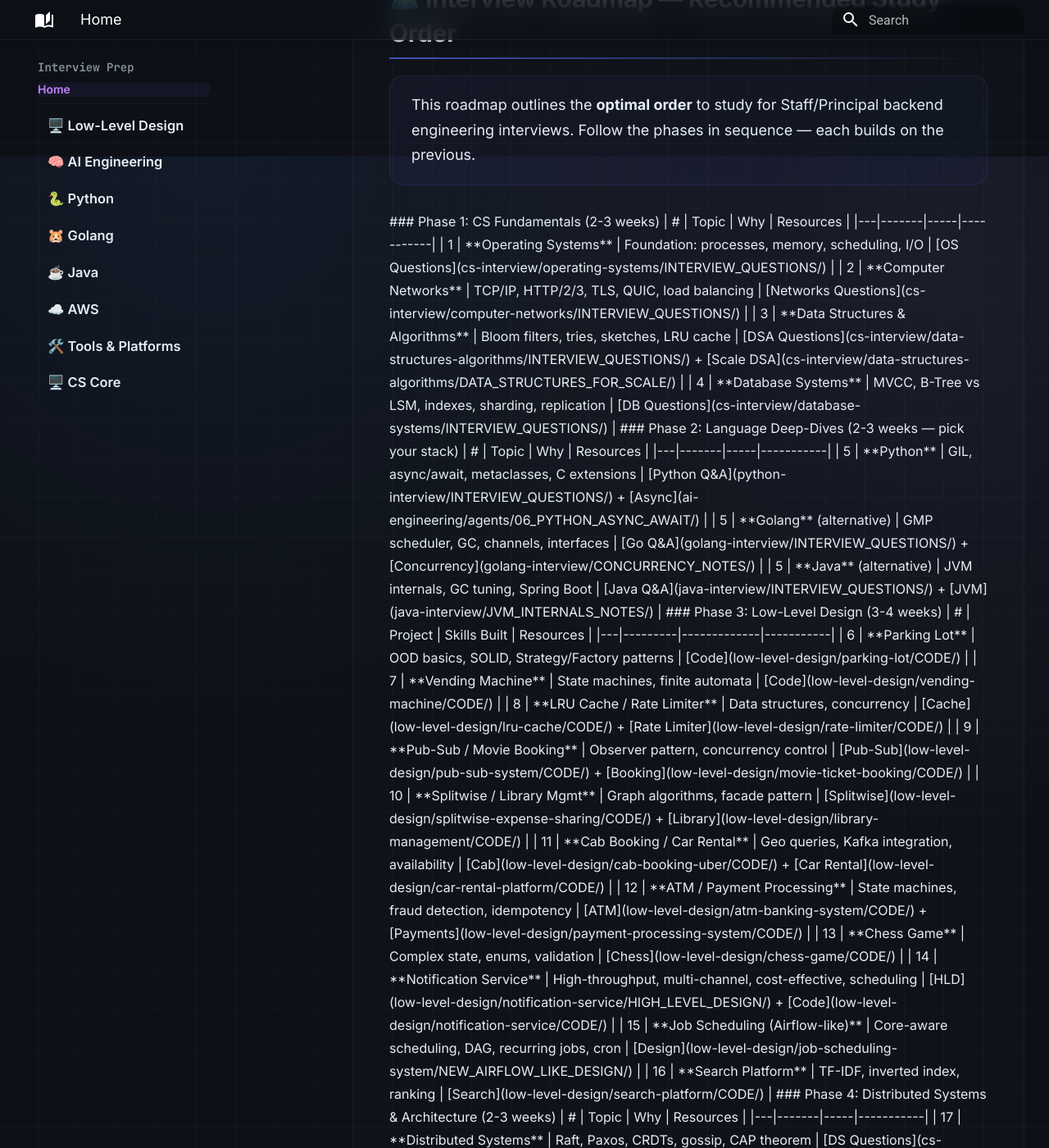
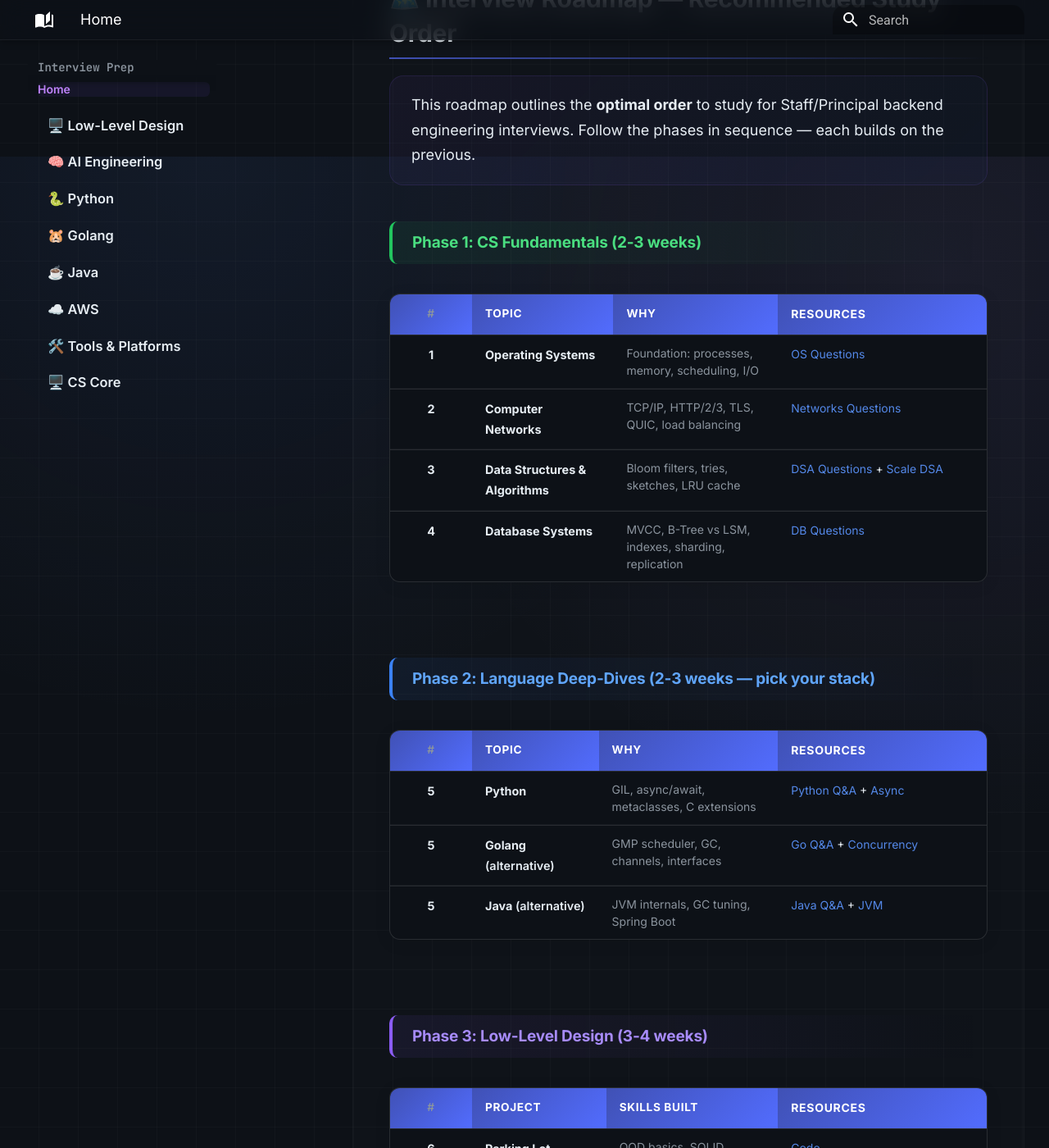
Before and after one commit to CpBruceMeena/interview-prep, an MkDocs documentation site: the page built from docs/index.md, in a window 1280 px wide and 1400 px high, scrolled down 2609 px. Shown: the whole window at 82% size. Built offline with MkDocs 1.6.1 and Material for MkDocs 9.7.7, drawn with Linux system fonts in a browser that asks for light colours; comment, search, counter and statistics services are not loaded; some of the changed text lies outside the part shown.

Commit message:
fix: add markdown="1" attribute to roadmap-timeline div to fix table rendering

```diff
--- a/docs/index.md
+++ b/docs/index.md
@@ -164,7 +164,7 @@
 <p>This roadmap outlines the <strong>optimal order</strong> to study for Staff/Principal backend engineering interviews. Follow the phases in sequence — each builds on the previous.</p>
 </div>
 
-<div class="roadmap-timeline">
+<div class="roadmap-timeline" markdown="1">
 
 ### Phase 1: CS Fundamentals (2-3 weeks)
 
```
